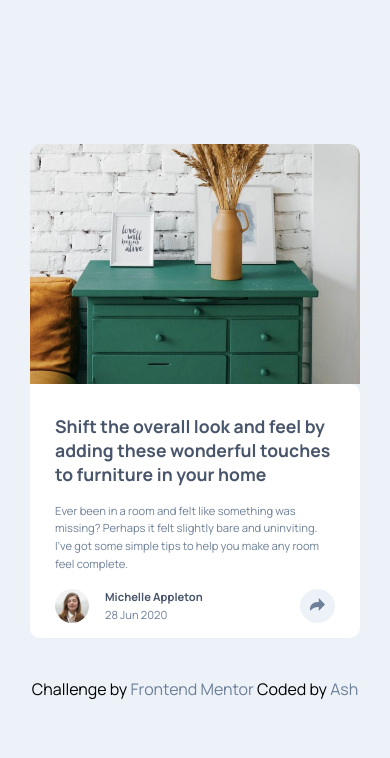
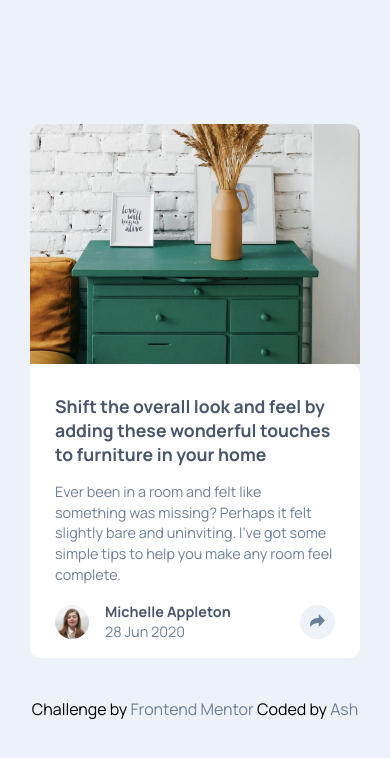
Before and after one commit to ash-109/article-preview-component-frontendmentor, a plain HTML site: page index.html in a window 390 px wide. Drawn offline with Linux system fonts and the light colour scheme.

Commit message:
Update styles.css

```diff
--- a/style/styles.css
+++ b/style/styles.css
@@ -178,7 +178,7 @@ display: none;
   article {
     height: auto;
     flex-direction: column;
-    min-width: 50%;
+    min-width: 330px;
     overflow: hidden;
 
   }
@@ -191,6 +191,10 @@ display: none;
     padding: 30px 25px 15px;
     gap: 1rem;
 
+  }
+  .buyer_review p{
+    line-height: 1.3rem;
+font-size: 0.9rem;
   }
   .div {
     margin: 0px;
@@ -247,8 +251,7 @@ fill:rgb(255, 255, 255);
 }
 @media screen and (max-width: 550px) {
   article {
-    height: auto;
-    min-width: 330px;
+
     box-shadow: none;
 
   }}
```
